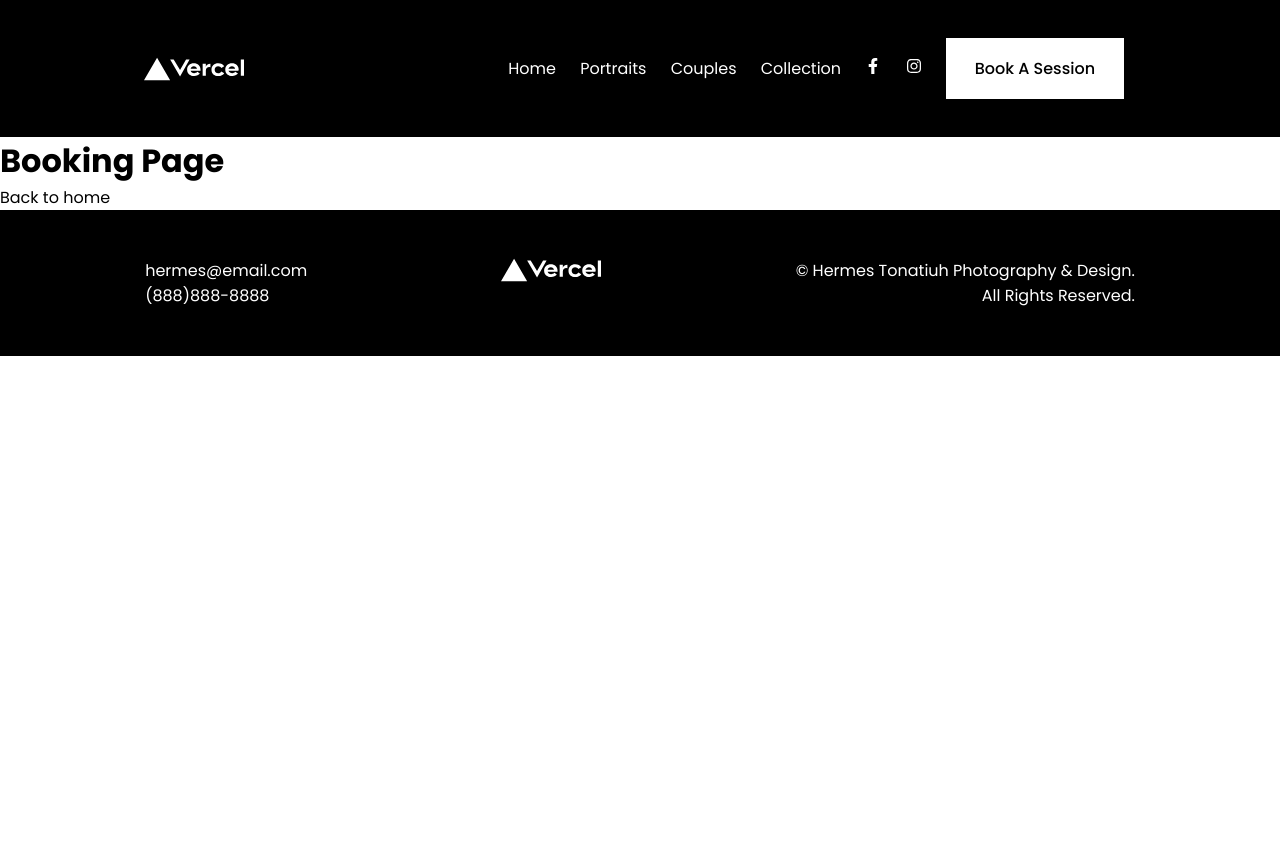
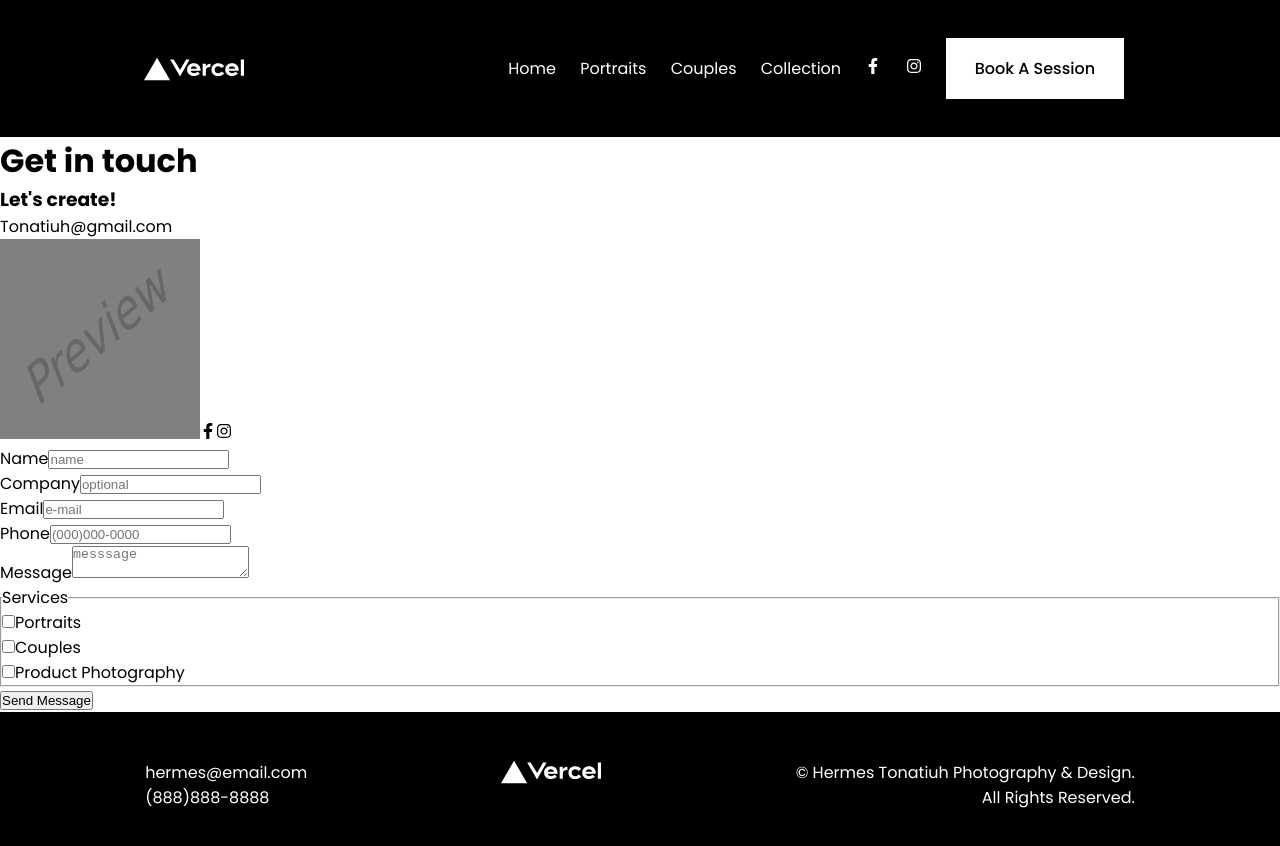
Before and after one commit to jacobist/tonatiuh-next, a Next.js app: page /booking in a window 1280 px wide. Shown: the top 846 px of the page. Before the commit the page ends 800 px from the top, so only its background shows below. Built offline with nearby package versions, Linux system fonts and the light colour scheme.

Commit message:
booking form prototype

```diff
--- a/components/form/contact.js
+++ b/components/form/contact.js
@@ -1,14 +1,15 @@
 import { useState, useRef } from 'react'
-import { BsCalendarWeek } from 'react-icons/bs'
+import Image from 'next/image';
+import { FaFacebookF, FaInstagram } from "react-icons/fa";
 import HandleFormSubmit from './Submit'
 
 
-const Appointment = () => {
+export default function Contact () {
   const form = useRef(null);
-  const [loading, setLoading] = useState(false);
+  const [sent, setSent] = useState(false);
 
   function handleFormSubmit(e) {
-    setLoading(true);
+    setSent(true);
     console.log(e + "handler");
     e.preventDefault();
     HandleFormSubmit(e);
@@ -16,129 +17,87 @@ const Appointment = () => {
 
   return (
     <main>
-      <div className="title">
-        <h2 className="delay">Schedule Your Free Consultation</h2>
+      <div>
+        <h1>Get in touch</h1>
+        <h3>Let&apos;s create!</h3>
+        <p>Tonatiuh@gmail.com</p>
+        <Image src="/imageFiller.png" alt="filler" width="200" height="200" />
+        <a href="#">
+          <FaFacebookF />
+        </a>
+        <a href="#">
+          <FaInstagram />
+        </a>
       </div>
       <form
         ref={form}
-        action="https://script.google.com/macros/s/AKfycbxrhRDG0hprR4HDrD3Zl0cFlWP9nKSDX6Wns1aFkDMKTLgv7q-sTJVV8H8OvfFyku5C0Q/exec"
+        action=""
         name="google-sheet"
         onSubmit={handleFormSubmit}
       >
-        <div className="fields">
-          <BsCalendarWeek size={190} style={{ padding: "2rem" }} />
-          <div
-            style={{
-              display: "flex",
-              flexDirection: "column",
-              height: "50%",
-              justifyContent: "space-around",
-            }}
-          >
-            <p className="sm-info">
-              Please Note: Any information you send to me via email or form
-              submission cannot be secured. Do not send highly sensitive
-              information in this manner of communication.
-            </p>
-            <p className="sm-info">
-              If you are in an emergency situation, please do not wait for a
-              response.
-            </p>
-            <p className="sm-info">
-              Please visit your nearest emergency room or call 911.
-            </p>
-          </div>
-        </div>
-
-        <div className="fields">
-          <p style={{ margin: "2rem 0 3rem", textAlign: "center" }}>
-            Please use this form to message us.
-            <br /> <br /> We look forward to connecting shortly!
-          </p>
-          <div className="form-row">
-            <label htmlFor="name">What may I call you?</label>
+        <div>
+          <div>
+            <label htmlFor="name">Name</label>
             <input type="text" id="name" name="name" placeholder="name" />
           </div>
-          <div className="form-row">
-            <label htmlFor="name">Can I have your Email?</label>
-            <input type="email" name="email" placeholder="e-mail" />
+          <div>
+            <label htmlFor="company">Company</label>
+            <input type="text" id="company" name="company" placeholder="optional" />
           </div>
-          <div className="form-row">
-            <label htmlFor="name">Or a Phone Number?</label>
-            <input type="tel" name="phone" placeholder="(000)000-0000" />
+          <div>
+            <label htmlFor="email">Email</label>
+            <input type="email" id='email' name="email" placeholder="e-mail" />
           </div>
-          <fieldset className="form-row">
-            <label htmlFor="message">
-              Would you like to leave a short message for me?
-            </label>
-            <textarea
-              maxLength="300"
-              id="message"
-              name="message"
-              placeholder="messsage"
-            ></textarea>
-          </fieldset>
+          <div>
+            <label htmlFor="phone">Phone</label>
+            <input type="tel" id='phone' name="phone" placeholder="(000)000-0000" />
+          </div>
+            <label htmlFor="message">Message</label>
+          <textarea
+            maxLength="300"
+            id="message"
+            name="message"
+            placeholder="messsage"
+          />
           <fieldset>
             <legend>
-              <p style={{ padding: ".9rem" }}>Counseling Preference:</p>
+              <p>Services</p>
             </legend>
             <div>
               <input
-                id="type--notsure"
-                type="radio"
-                name="type"
-                value="not sure"
-                defaultChecked
+                id="portraits"
+                type="checkbox"
+                name="service"
+                value="portraits"
               />
-              <label htmlFor="type--notsure"> Im not sure.</label>
+              <label htmlFor="portraits">Portraits</label>
             </div>
             <div>
               <input
-                id="type--individual"
-                type="radio"
-                name="type"
-                value="individual"
+                id="couples"
+                type="checkbox"
+                name="service"
+                value="couples"
               />
-              <label htmlFor="type--individual"> Individual</label>
+              <label htmlFor="couples">Couples</label>
             </div>
             <div>
               <input
-                id="type--couplescounseling"
-                type="radio"
-                name="type"
-                value="couples"
+                id="productPhotography"
+                type="checkbox"
+                name="service"
+                value="productPhotography"
               />
-              <label htmlFor="type--couplescounseling">
-                Couples Counseling
+              <label htmlFor="productPhotography">
+                Product Photography
               </label>
             </div>
-            <div>
-              <p style={{ textAlign: "center" }}>
-                <br />
-                or
-              </p>
-              <br />
-            </div>
-            <div>
-              <input
-                id="type--gottman"
-                type="radio"
-                name="type"
-                value="Gottman Assessment"
-              />
-              <label htmlFor="type--notsure">Gottman Assessment</label>
-            </div>
           </fieldset>
-          <button
-            className="cta-btn"
-            value={loading ? "Loading..." : "Request My Schedule"}
-          >
-            {loading ? "Sent!" : "Send Message"}
+          <button >
+            {sent ? "Sent!" : "Send Message"}
           </button>
         </div>
       </form>
     </main>
-  );
-};
-
-export default Appointment;
+  )
+}
--- a/pages/booking.js
+++ b/pages/booking.js
@@ -1,10 +1,10 @@
 import Link from 'next/link'
+import Contact from '../components/form/contact'
 
 export default function Booking() {
     return (
       <>
-        <h1>Booking Page</h1>
-        <Link href="/">Back to home</Link>
+        <Contact/>
       </>
-    );
+    )
 }
```
Also changed, not shown: components/form/Submit.js (+0 -9 lines).
